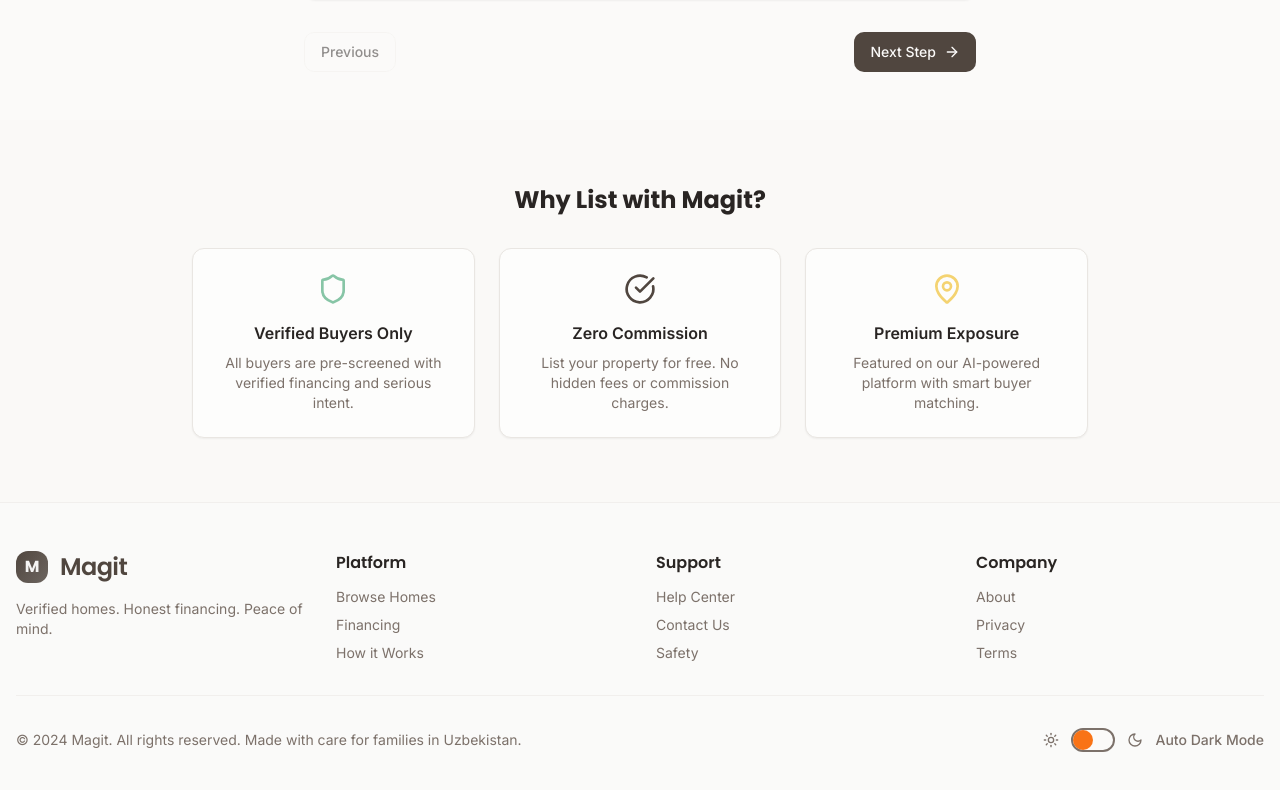
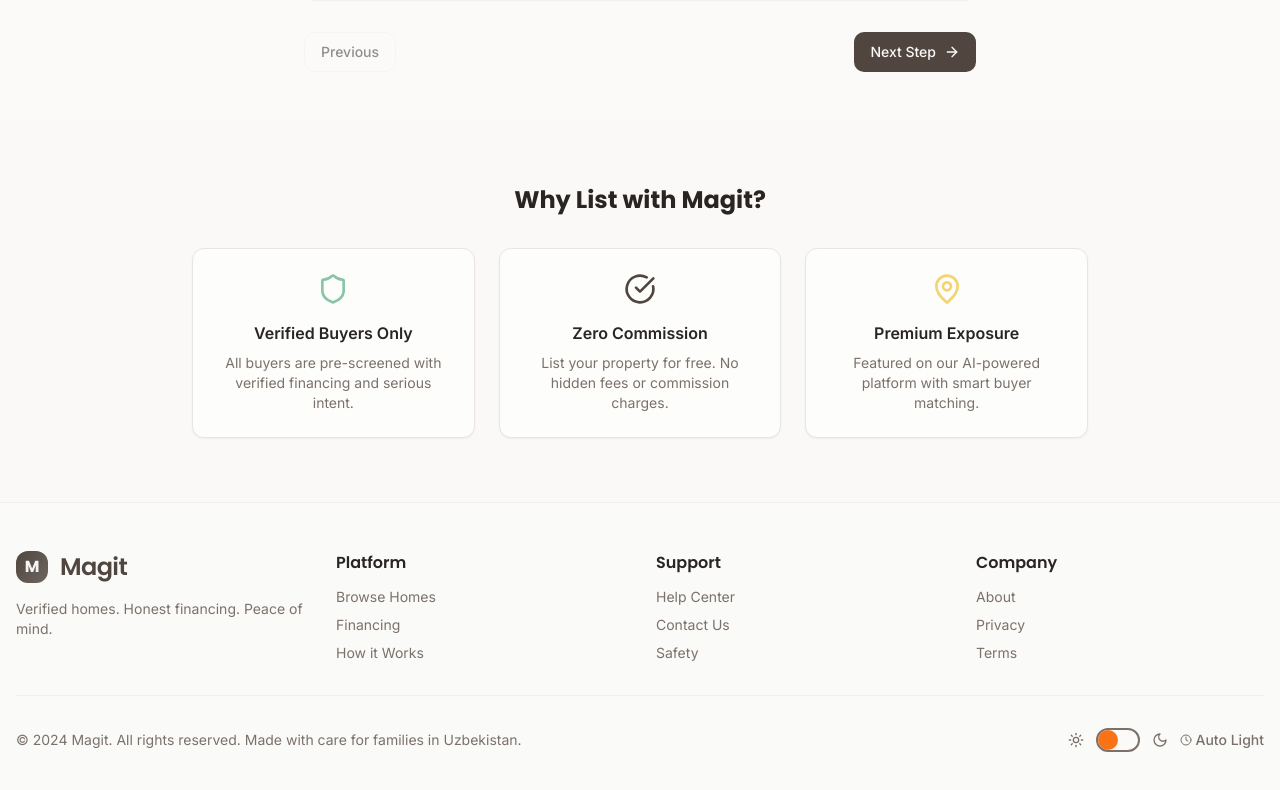
Before and after one commit to MAG-1998/secure-keys-home, a React (Vite) app: page /list-property in a window 1280 px wide. Shown: the part 978-1768 px from the top of the page. Built offline with nearby package versions, Linux system fonts and the light colour scheme.

Commit message:
feat: Implement intelligent dark mode
Implement automatic and manual dark mode switching with user preference persistence. The system will default to automatic time-based theme switching, but will respect manual toggles, persisting the user's choice.

```diff
--- a/src/components/Footer.tsx
+++ b/src/components/Footer.tsx
@@ -1,8 +1,8 @@
-import { useEffect } from "react"
+import { useEffect, useState } from "react"
 import { Switch } from "@/components/ui/switch"
 import { Label } from "@/components/ui/label"
 import { MagitLogo } from "@/components/MagitLogo"
-import { Moon, Sun } from "lucide-react"
+import { Moon, Sun, Clock } from "lucide-react"
 import { useTheme } from "next-themes"
 
 interface FooterProps {
@@ -12,7 +12,60 @@ interface FooterProps {
 
 export const Footer = ({ isHalalMode = false, t }: FooterProps) => {
   const { theme, setTheme } = useTheme()
+  const [isAutoMode, setIsAutoMode] = useState(true)
 
+  // Check if user has manual preference
+  useEffect(() => {
+    const hasManualPreference = localStorage.getItem('hasManualThemePreference') === 'true'
+    const manualChoice = localStorage.getItem('manualThemeChoice')
+
+    if (hasManualPreference && manualChoice) {
+      setIsAutoMode(false)
+      setTheme(manualChoice)
+    } else {
+      setIsAutoMode(true)
+      // Apply time-based theme
+      const hour = new Date().getHours()
+      const isDarkTime = hour < 7 || hour >= 19 // Dark mode between 7PM and 7AM
+      setTheme(isDarkTime ? "dark" : "light")
+    }
+  }, [setTheme])
+
+  // Auto theme switching when in auto mode
+  useEffect(() => {
+    if (!isAutoMode) return
+
+    const setAutoTheme = () => {
+      const hour = new Date().getHours()
+      const isDarkTime = hour < 7 || hour >= 19
+      setTheme(isDarkTime ? "dark" : "light")
+    }
+
+    // Check every hour for theme changes
+    const interval = setInterval(setAutoTheme, 3600000)
+    return () => clearInterval(interval)
+  }, [isAutoMode, setTheme])
+
+  const handleThemeToggle = (checked: boolean) => {
+    const newTheme = checked ? "dark" : "light"
+
+    // Switch to manual mode
+    setIsAutoMode(false)
+    localStorage.setItem('hasManualThemePreference', 'true')
+    localStorage.setItem('manualThemeChoice', newTheme)
+    setTheme(newTheme)
+  }
+
+  const resetToAutoMode = () => {
+    setIsAutoMode(true)
+    localStorage.removeItem('hasManualThemePreference')
+    localStorage.removeItem('manualThemeChoice')
+
+    // Apply current time-based theme
+    const hour = new Date().getHours()
+    const isDarkTime = hour < 7 || hour >= 19
+    setTheme(isDarkTime ? "dark" : "light")
+  }
 
   return (
     <footer className="border-t border-border/50 bg-background/80 py-12">
@@ -60,11 +113,30 @@ export const Footer = ({ isHalalMode = false, t }: FooterProps) => {
             <Sun className="h-4 w-4 text-muted-foreground" />
             <Switch
               checked={theme === "dark"}
-              onCheckedChange={(checked) => setTheme(checked ? "dark" : "light")}
+              onCheckedChange={handleThemeToggle}
               className={isHalalMode ? "data-[state=checked]:bg-magit-trust data-[state=checked]:border-magit-trust [&>span]:data-[state=unchecked]:bg-magit-trust" : "data-[state=checked]:bg-primary data-[state=checked]:border-primary"}
             />
             <Moon className="h-4 w-4 text-muted-foreground" />
-            <Label className="text-sm text-muted-foreground">{t('footer.autoDarkMode')}</Label>
+            <div className="flex items-center space-x-2">
+              <Label className="text-sm text-muted-foreground">
+                {isAutoMode ? (
+                  <span className="flex items-center gap-1">
+                    <Clock className="h-3 w-3" />
+                    Auto {theme === "dark" ? "Dark" : "Light"}
+                  </span>
+                ) : (
+                  "Manual"
+                )}
+              </Label>
+              {!isAutoMode && (
+                <button
+                  onClick={resetToAutoMode}
+                  className="text-xs text-primary hover:text-primary/80 underline"
+                >
+                  Reset to Auto
+                </button>
+              )}
+            </div>
           </div>
         </div>
       </div>
```
